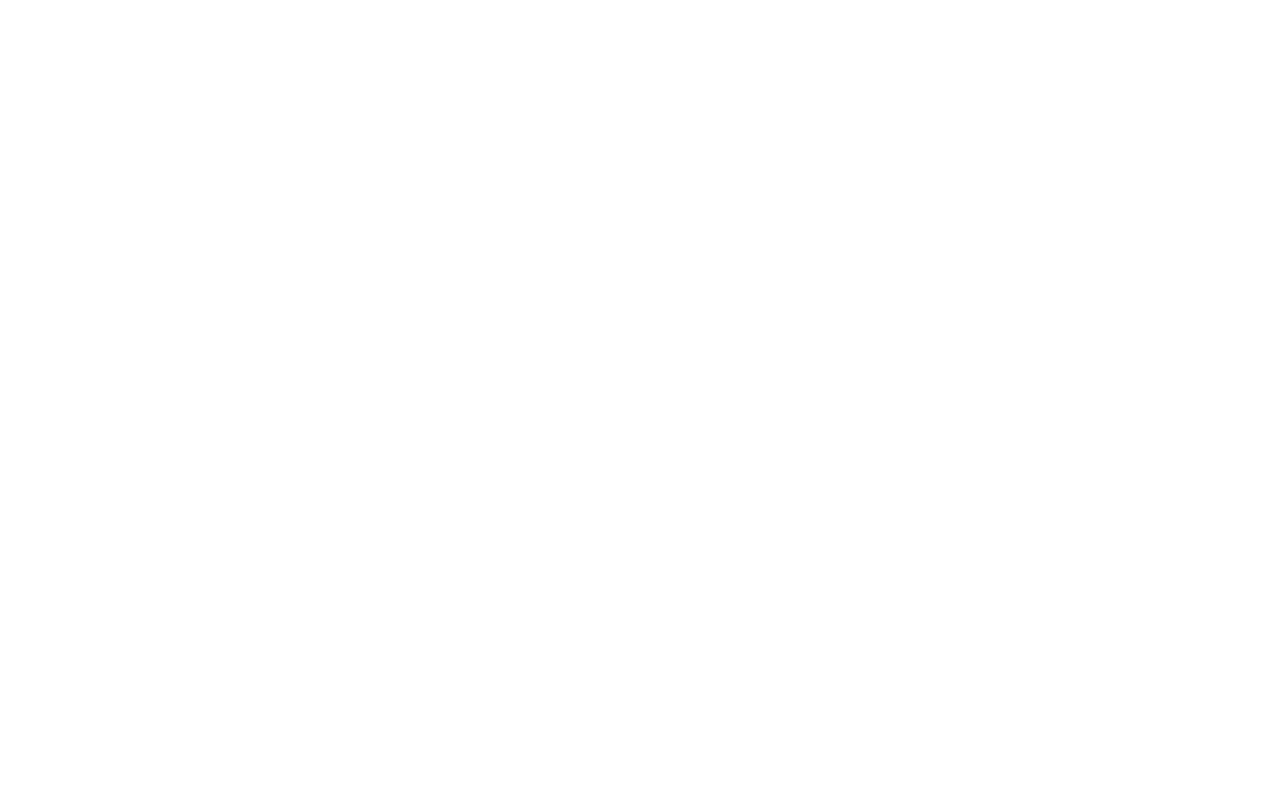
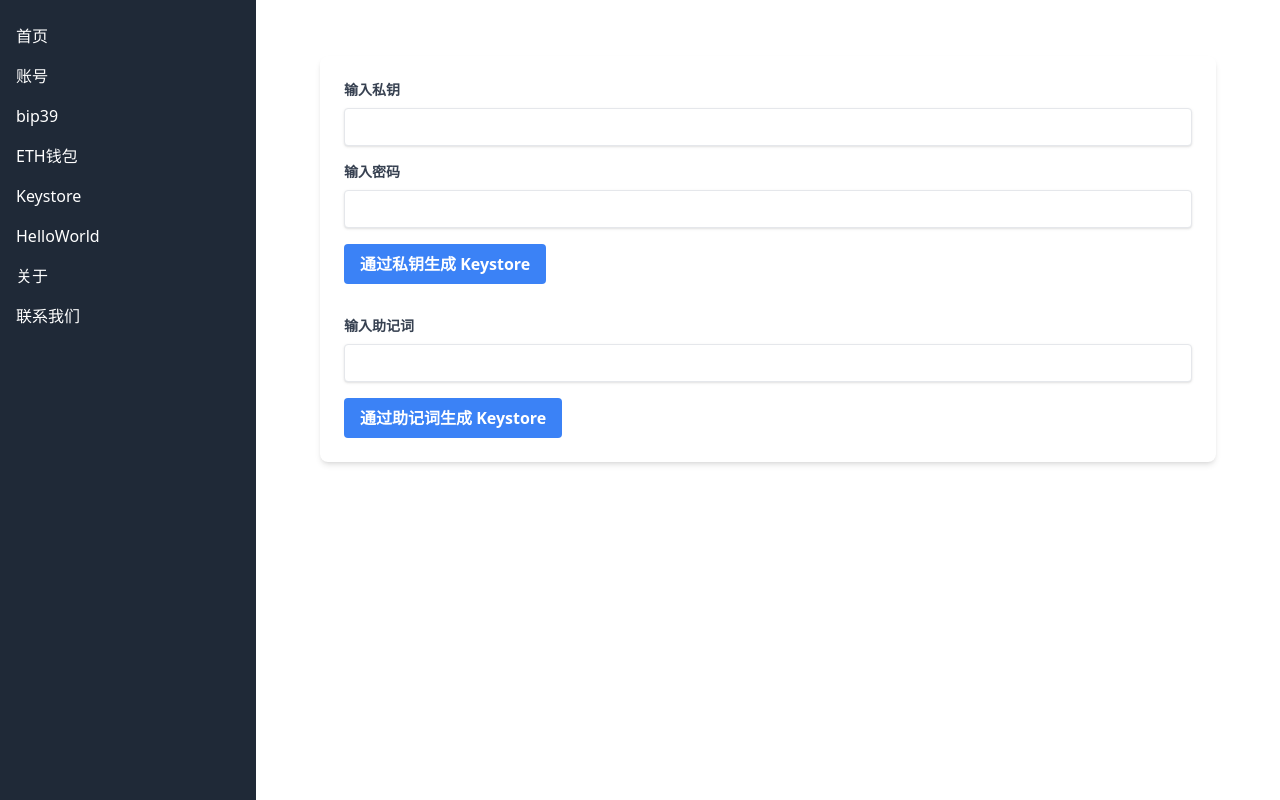
Before and after one commit to popwu/EthereumDemo, a Vue app: page /keystore in a window 1280 px wide. Before the commit this address had no page. Built offline with nearby package versions, Linux system fonts and the light colour scheme.

Commit message:
添加了 keystore 和 hd 钱包

```diff
--- a/package.json
+++ b/package.json
@@ -13,6 +13,9 @@
     "buffer": "^6.0.3",
     "ethereumjs-util": "^7.1.5",
     "ethereumjs-wallet": "^1.0.2",
+    "ethers": "^6.13.2",
+    "global": "^4.4.0",
+    "process": "^0.11.10",
     "vue": "^3.4.37",
     "vue-router": "^4.4.4",
     "web3": "^4.12.1"
@@ -20,10 +23,13 @@
   "devDependencies": {
     "@vitejs/plugin-vue": "^5.1.2",
     "autoprefixer": "^10.4.20",
+    "node-polyfill-webpack-plugin": "^4.0.0",
     "postcss": "^8.4.45",
+    "rollup-plugin-node-polyfills": "^0.2.1",
     "tailwindcss": "^3.4.11",
     "typescript": "^5.5.3",
     "vite": "^5.4.1",
+    "vite-plugin-node-polyfills": "^0.22.0",
     "vue-tsc": "^2.0.29"
   }
 }
--- /dev/null
+++ b/src/components/ETHWallet.vue
@@ -0,0 +1,67 @@
+<script setup lang="ts">
+import { ref } from 'vue';
+import { mnemonicToSeed } from 'bip39';
+import { hdkey } from 'ethereumjs-wallet';
+
+const mnemonic = ref('vanish alone rifle ranch claw fine craft color hundred flee profit oak');
+const password = ref('');
+const path = ref('m/44\'/60\'/0\'/0/0');
+const privateKey = ref('');
+const publicKey = ref('');
+const address = ref('');
+const checksumAddress = ref('');
+
+const generateWallet = async () => {
+  const seed = await mnemonicToSeed(mnemonic.value);
+  const wallet = hdkey.fromMasterSeed(seed);
+  // 打印出来看看
+
+  const keypair = wallet.derivePath(path.value);
+  const walletInstance = keypair.getWallet();
+
+  privateKey.value = walletInstance.getPrivateKeyString();
+  checksumAddress.value = walletInstance.getChecksumAddressString();
+
+  publicKey.value = walletInstance.getPublicKeyString();
+  address.value = walletInstance.getAddressString();
+};
+</script>
+
+<template>
+  <div class="max-w-md mx-auto mt-10 p-6 bg-white rounded-lg shadow-md">
+    <div class="mb-4">
+      <label class="block text-gray-700 text-sm font-bold mb-2">输入助记词</label>
+      <input type="text" v-model="mnemonic" class="shadow appearance-none border rounded w-full py-2 px-3 text-gray-700 leading-tight focus:outline-none focus:shadow-outline" />
+    </div>
+    <div class="mb-4">
+      <label class="block text-gray-700 text-sm font-bold mb-2">输入密码</label>
+      <input type="text" v-model="password" class="shadow appearance-none border rounded w-full py-2 px-3 text-gray-700 leading-tight focus:outline-none focus:shadow-outline" />
+    </div>
+    <div class="mb-4">
+      <label class="block text-gray-700 text-sm font-bold mb-2">输入Path</label>
+      <input type="text" v-model="path" class="shadow appearance-none border rounded w-full py-2 px-3 text-gray-700 leading-tight focus:outline-none focus:shadow-outline" />
+      <span class="text-gray-500 text-sm">m/44'/60'/0'/0/0</span>
+    </div>
+    <button @click="generateWallet" class="bg-blue-500 hover:bg-blue-700 text-white font-bold py-2 px-4 rounded focus:outline-none focus:shadow-outline">
+      生成钱包
+    </button>
+    <div v-if="privateKey" class="mt-4">
+      <div class="mb-2">
+        <label class="block text-gray-700 text-sm font-bold mb-2">私钥</label>
+        <p class="bg-gray-100 p-2 rounded">{{ privateKey }}</p>
+      </div>
+      <div class="mb-2">
+        <label class="block text-gray-700 text-sm font-bold mb-2">公钥</label>
+        <p class="bg-gray-100 p-2 rounded">{{ publicKey }}</p>
+      </div>
+      <div class="mb-2">
+        <label class="block text-gray-700 text-sm font-bold mb-2">地址</label>
+        <p class="bg-gray-100 p-2 rounded">{{ address }}</p>
+      </div>
+      <div class="mb-2">
+        <label class="block text-gray-700 text-sm font-bold mb-2">校验地址</label>
+        <p class="bg-gray-100 p-2 rounded">{{ checksumAddress }}</p>
+      </div>
+    </div>
+  </div>
+</template>
--- /dev/null
+++ b/src/components/KeyStore.vue
@@ -0,0 +1,84 @@
+<script setup lang="ts">
+import { ref } from 'vue';
+import { mnemonicToSeed } from 'bip39';
+import { hdkey } from 'ethereumjs-wallet';
+import Web3 from 'web3';
+
+const privateKey = ref('');
+const mnemonic = ref('');
+const password = ref('');
+const keystoreFromPrivateKey = ref('');
+const keystoreFromMnemonic = ref('');
+const privateKeyFromPrivateKey = ref('');
+const addressFromPrivateKey = ref('');
+const privateKeyFromMnemonic = ref('');
+const addressFromMnemonic = ref('');
+
+const generateKeystoreFromPrivateKey = async () => {
+  const web3 = new Web3();
+  const account = web3.eth.accounts.privateKeyToAccount(privateKey.value);
+  const keystore = account.encrypt(password.value);
+  keystoreFromPrivateKey.value = JSON.stringify(keystore);
+  privateKeyFromPrivateKey.value = account.privateKey;
+  addressFromPrivateKey.value = account.address;
+};
+
+const generateKeystoreFromMnemonic = async () => {
+  const seed = await mnemonicToSeed(mnemonic.value);
+  const wallet = hdkey.fromMasterSeed(seed);
+  const keypair = wallet.derivePath("m/44'/60'/0'/0/0");
+  const walletInstance = keypair.getWallet();
+  const privateKeyHex = walletInstance.getPrivateKeyString();
+
+  const web3 = new Web3();
+  const account = web3.eth.accounts.privateKeyToAccount(privateKeyHex);
+  const keystore = await account.encrypt(password.value);
+  keystoreFromMnemonic.value = JSON.stringify(keystore);
+  privateKeyFromMnemonic.value = account.privateKey;
+  addressFromMnemonic.value = account.address;
+};
+</script>
+
+<template>
+  <div class="max-w-4xl mx-auto mt-10 p-6 bg-white rounded-lg shadow-md">
+    <div class="mb-4">
+      <label class="block text-gray-700 text-sm font-bold mb-2">输入私钥</label>
+      <input type="text" v-model="privateKey" class="shadow appearance-none border rounded w-full py-2 px-3 text-gray-700 leading-tight focus:outline-none focus:shadow-outline" />
+    </div>
+    <div class="mb-4">
+      <label class="block text-gray-700 text-sm font-bold mb-2">输入密码</label>
+      <input type="password" v-model="password" class="shadow appearance-none border rounded w-full py-2 px-3 text-gray-700 leading-tight focus:outline-none focus:shadow-outline" />
+    </div>
+    <button @click="generateKeystoreFromPrivateKey" class="bg-blue-500 hover:bg-blue-700 text-white font-bold py-2 px-4 rounded focus:outline-none focus:shadow-outline">
+      通过私钥生成 Keystore
+    </button>
+    <div v-if="keystoreFromPrivateKey" class="mt-4">
+      <label class="block text-gray-700 text-sm font-bold mb-2">生成的 Keystore</label>
+      <p class="bg-gray-100 p-2 rounded overflow-auto max-h-32">{{ keystoreFromPrivateKey }}</p>
+      <label class="block text-gray-700 text-sm font-bold mb-2">私钥</label>
+      <p class="bg-gray-100 p-2 rounded">{{ privateKeyFromPrivateKey }}</p>
+      <label class="block text-gray-700 text-sm font-bold mb-2">地址</label>
+      <p class="bg-gray-100 p-2 rounded">{{ addressFromPrivateKey }}</p>
+    </div>
+
+    <div class="mt-8 mb-4">
+      <label class="block text-gray-700 text-sm font-bold mb-2">输入助记词</label>
+      <input type="text" v-model="mnemonic" class="shadow appearance-none border rounded w-full py-2 px-3 text-gray-700 leading-tight focus:outline-none focus:shadow-outline" />
+    </div>
+    <button @click="generateKeystoreFromMnemonic" class="bg-blue-500 hover:bg-blue-700 text-white font-bold py-2 px-4 rounded focus:outline-none focus:shadow-outline">
+      通过助记词生成 Keystore
+    </button>
+    <div v-if="keystoreFromMnemonic" class="mt-4">
+      <label class="block text-gray-700 text-sm font-bold mb-2">生成的 Keystore</label>
+      <p class="bg-gray-100 p-2 rounded overflow-auto max-h-32">{{ keystoreFromMnemonic }}</p>
+      <label class="block text-gray-700 text-sm font-bold mb-2">私钥</label>
+      <p class="bg-gray-100 p-2 rounded">{{ privateKeyFromMnemonic }}</p>
+      <label class="block text-gray-700 text-sm font-bold mb-2">地址</label>
+      <p class="bg-gray-100 p-2 rounded">{{ addressFromMnemonic }}</p>
+    </div>
+  </div>
+</template>
+
+<style scoped>
+/* 你可以在这里添加额外的样式 */
+</style>
--- a/src/main.ts
+++ b/src/main.ts
@@ -4,7 +4,5 @@
 import router from './router'
 import { Buffer } from 'buffer';
 
-// 将 Buffer 添加到全局对象中
-window.Buffer = Buffer;
 
 createApp(App).use(router).mount('#app')
--- a/src/router.ts
+++ b/src/router.ts
@@ -1,11 +1,13 @@
 import { createRouter, createWebHistory } from 'vue-router'
-import Layout from './components/Layout.vue'
+import Layout from './Layout.vue'
 import Account from './components/Account.vue'
 import Home from './components/Home.vue'
 import About from './components/About.vue'
 import Contact from './components/Contact.vue'
 import HelloWorld from './components/HelloWorld.vue'
 import Bip39 from './components/bip39.vue'
+import EthWallet from './components/ETHWallet.vue'
+import Keystore from './components/KeyStore.vue'
 
 const routes = [
   {
@@ -18,6 +20,8 @@
       { path: 'about', component: About },
       { path: 'contact', component: Contact },
       { path: 'bip39', component: Bip39 },
+      { path: 'ethwallet', component: EthWallet },
+      { path: 'keystore', component: Keystore },
     ],
   },
 ]
--- a/vite.config.ts
+++ b/vite.config.ts
@@ -1,12 +1,33 @@
 import { defineConfig } from 'vite'
 import vue from '@vitejs/plugin-vue'
+import { nodePolyfills } from 'vite-plugin-node-polyfills'
 
 // https://vitejs.dev/config/
 export default defineConfig({
-  plugins: [vue()],
+  plugins: [vue(), nodePolyfills({
+    // To add only specific polyfills, add them here. If no option is passed, adds all polyfills
+    include: ['path'],
+    // To exclude specific polyfills, add them to this list. Note: if include is provided, this has no effect
+    exclude: [
+      'http', // Excludes the polyfill for `http` and `node:http`.
+    ],
+    // Whether to polyfill specific globals.
+    globals: {
+      Buffer: true, // can also be 'build', 'dev', or false
+      global: true,
+      process: true,
+    },
+    // Override the default polyfills for specific modules.
+    overrides: {
+      // Since `fs` is not supported in browsers, we can use the `memfs` package to polyfill it.
+      fs: 'memfs',
+    },
+    // Whether to polyfill `node:` protocol imports.
+    protocolImports: true,
+  })],
   resolve: {
     alias: {
-      buffer: 'buffer',
+      stream: 'rollup-plugin-node-polyfills/polyfills/stream',
     },
   },
 })
```
Also changed, not shown: 1 other file (tests, documents, lock files or other folders).
